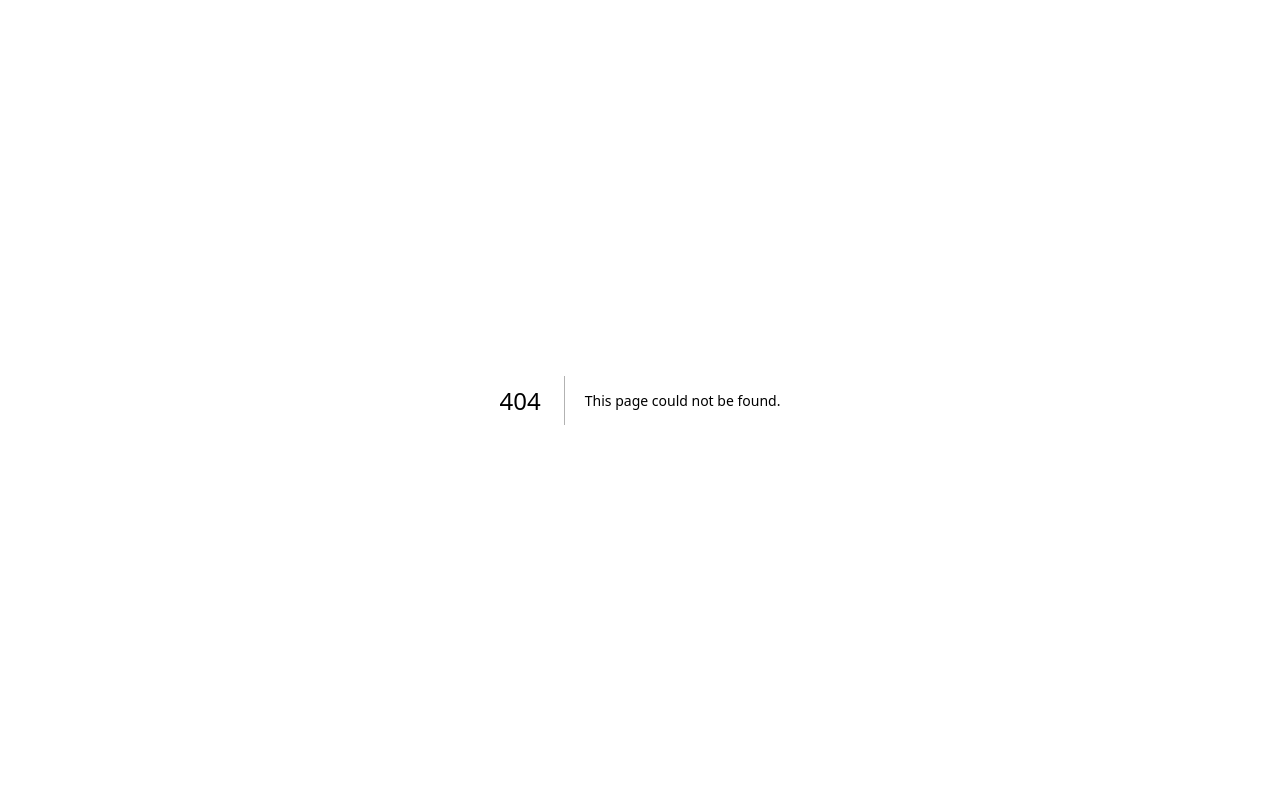
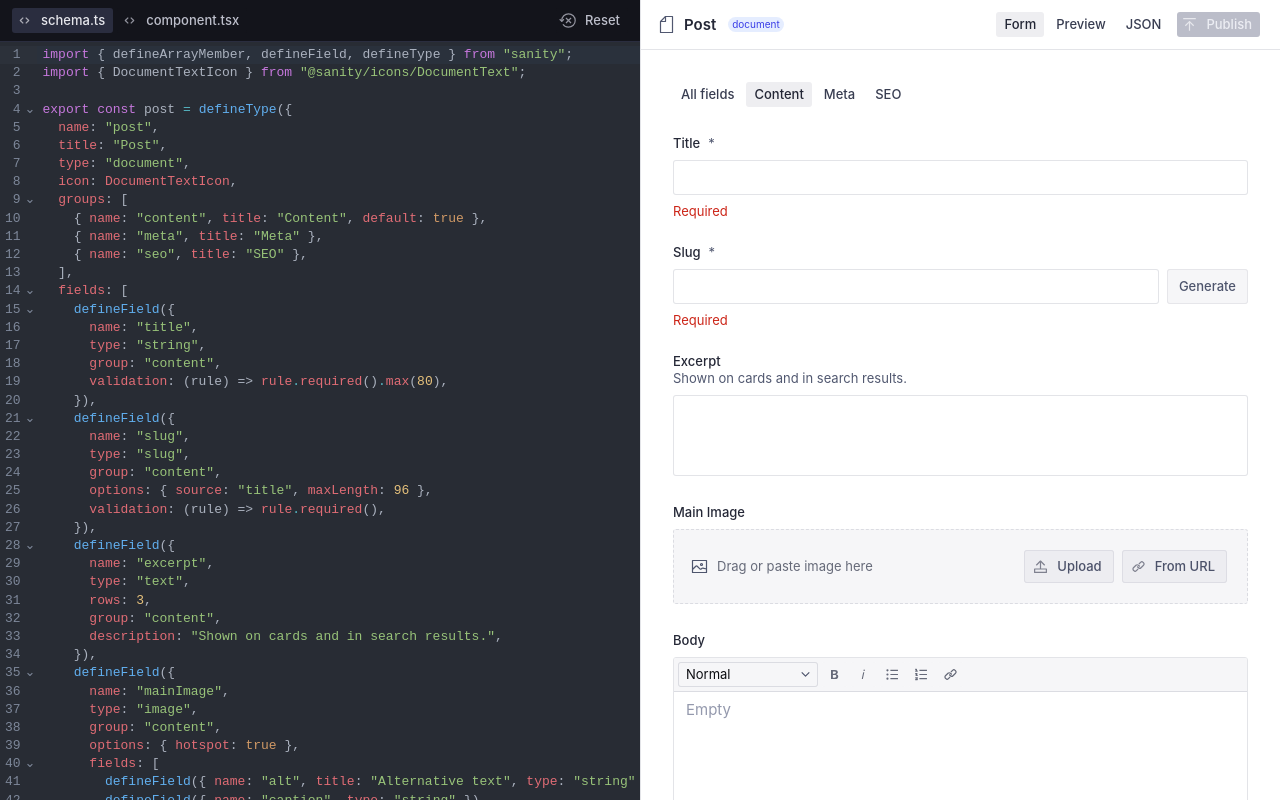
Before and after one commit to leandroBarbosaFR/sanity-playground, a Next.js app: page /playground in a window 1280 px wide. Before the commit this address had no page. Shown: the top 800 px of the page. Built offline with nearby package versions, Linux system fonts and the light colour scheme.

Commit message:
Isolate playground in sandboxed iframe

```diff
--- /dev/null
+++ b/app/playground/page.tsx
@@ -0,0 +1,7 @@
+import { SchemaPlayground } from "@/components/playground";
+
+// Protected by an opaque-origin iframe and a CSP sandbox header even if
+// the /playground route is visited directly.
+export default function PlaygroundPage() {
+  return <SchemaPlayground />;
+}
```
